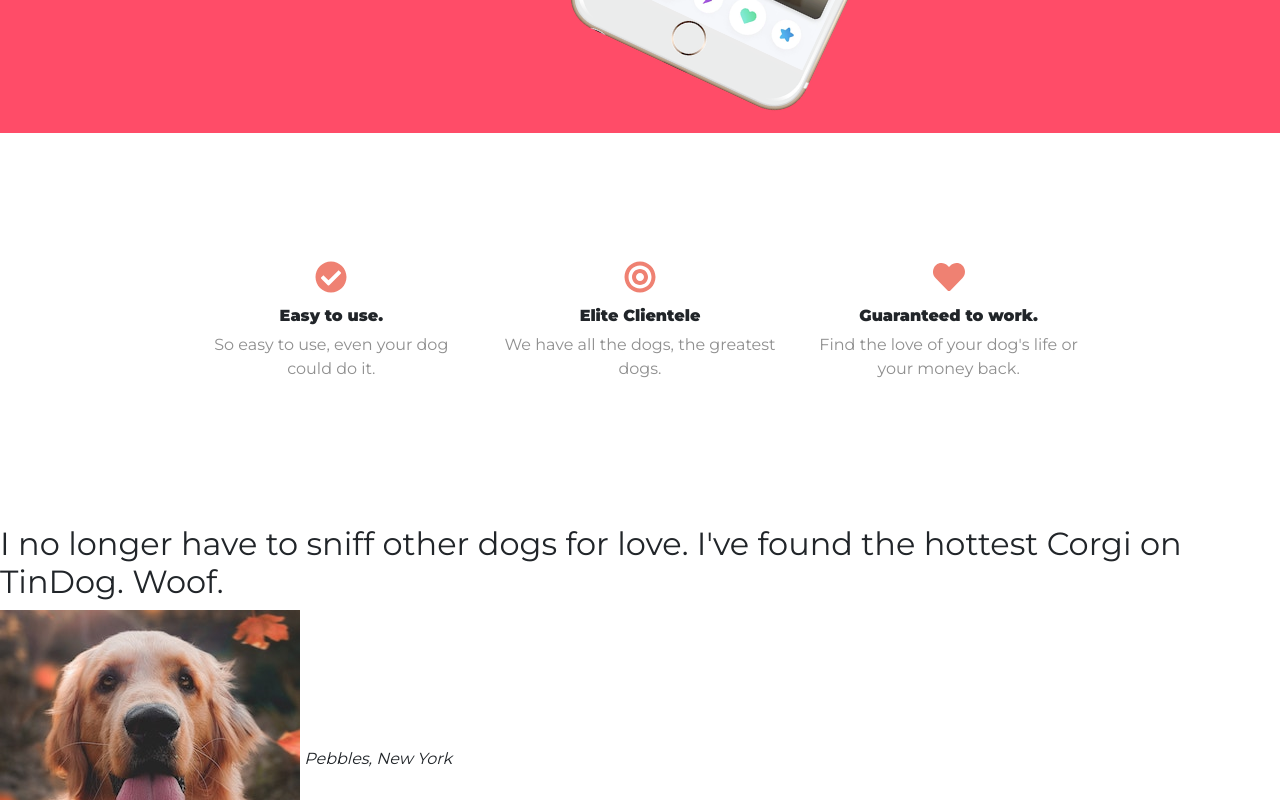
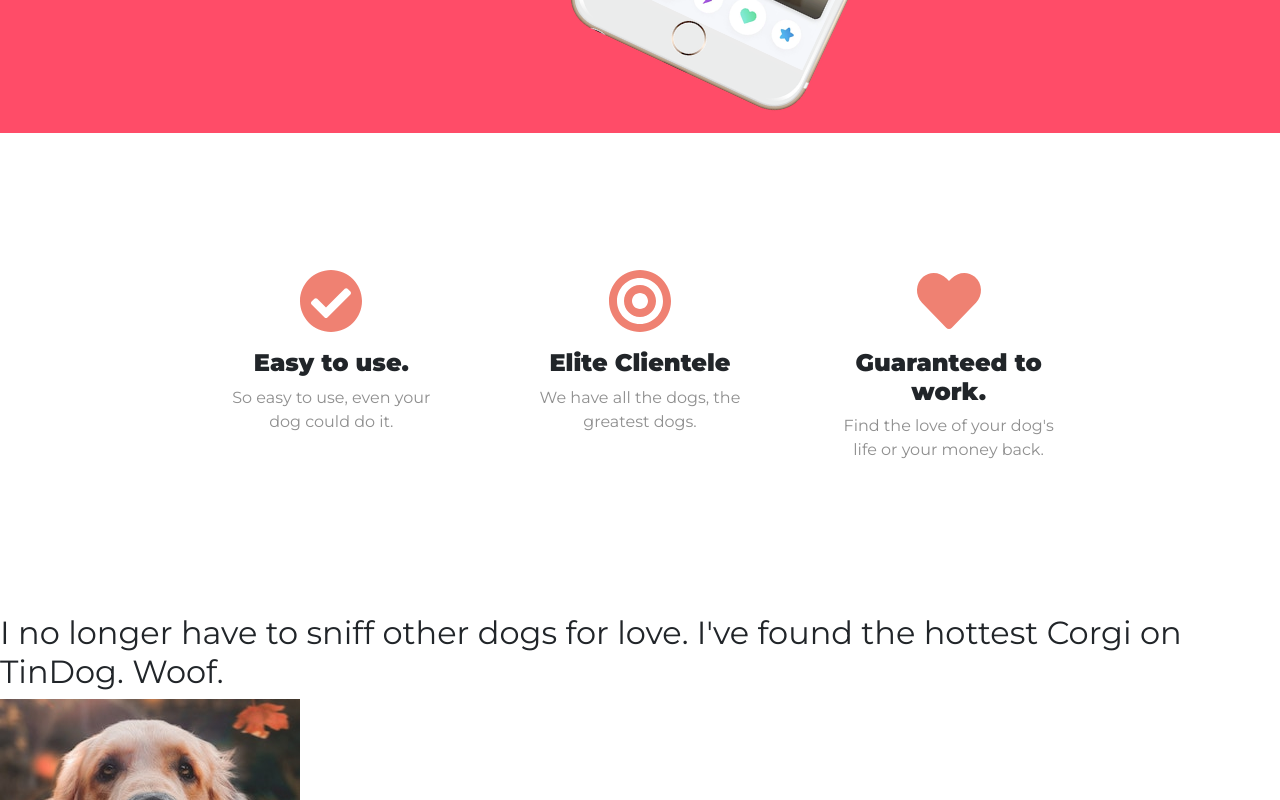
Before and after one commit to MeganPaffrath/tindog, a plain HTML site: page index.html in a window 1280 px wide. Shown: the part 600-1400 px from the top of the page. Drawn offline with nearby package versions, Linux system fonts and the light colour scheme.

Commit message:
remove div

```diff
--- a/css/styles.css
+++ b/css/styles.css
@@ -17,6 +17,14 @@ h1 {
   font-size: 3rem;
   line-height: 1.5;
   font-weight: 900;
+}
+h3 {
+  font-family: "Montserrat", sans-serif;
+  font-size: 1.5rem;
+  font-weight: 900;
+}
+p {
+  color: #8f8f8f;
 }
 /* Navigation Bar */
 .navbar {
@@ -52,24 +60,16 @@ h1 {
 
 /* Features */
 #features {
-  padding: 10% 0;
+  padding: 7% 15%; # same as fluid container on sides
 }
 .icon-box {
   text-align: center;
-}
-.icon-box p {
-  color: #8f8f8f;
+  padding: 5%;
 }
 .icon {
-  font-size: 2rem;
   color: #ef8172;
-  margin-bottom: 10px;
+  margin-bottom: 1rem;
 }
 .icon:hover {
   color: #ff4c68;
 }
-h3 {
-  font-family: "Montserrat", sans-serif;
-  font-size: 1rem;
-  font-weight: 900;
-}
--- a/index.html
+++ b/index.html
@@ -69,28 +69,26 @@
 
 
   <!-- Features -->
-  <div class="container-fluid">
 
     <section id="features">
       <div class="row">
         <div class="col-lg-4 icon-box">
-          <i class="fas fa-check-circle icon"></i>
+          <i class="fas fa-check-circle icon fa-4x"></i>
           <h3>Easy to use.</h3>
           <p>So easy to use, even your dog could do it.</p>
         </div>
         <div class="col-lg-4 icon-box">
-          <i class="fas fa-bullseye icon"></i>
+          <i class="fas fa-bullseye icon fa-4x"></i>
           <h3>Elite Clientele</h3>
           <p>We have all the dogs, the greatest dogs.</p>
         </div>
         <div class="col-lg-4 icon-box">
-          <i class="fas fa-heart icon"></i>
+          <i class="fas fa-heart icon fa-4x"></i>
           <h3>Guaranteed to work.</h3>
           <p>Find the love of your dog's life or your money back.</p>
         </div>
       </div>
     </section>
-  </div>
 
 
   <!-- Testimonials -->
```
